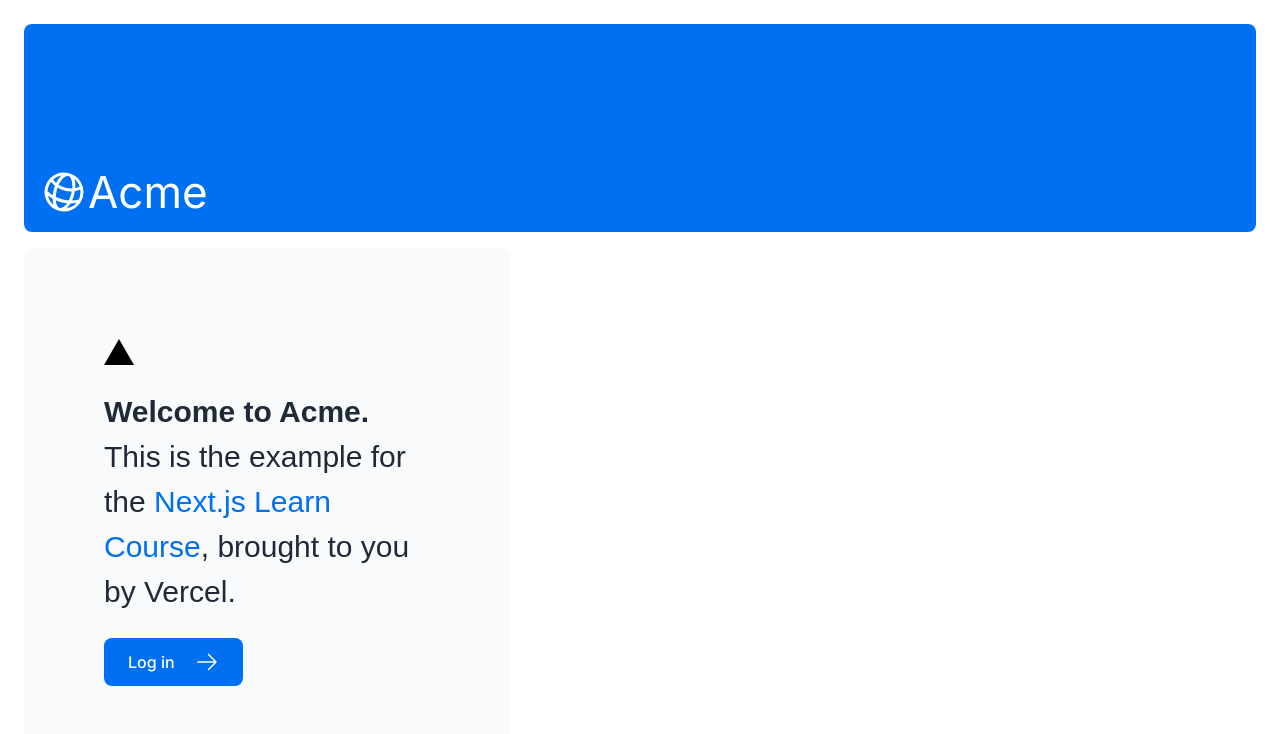
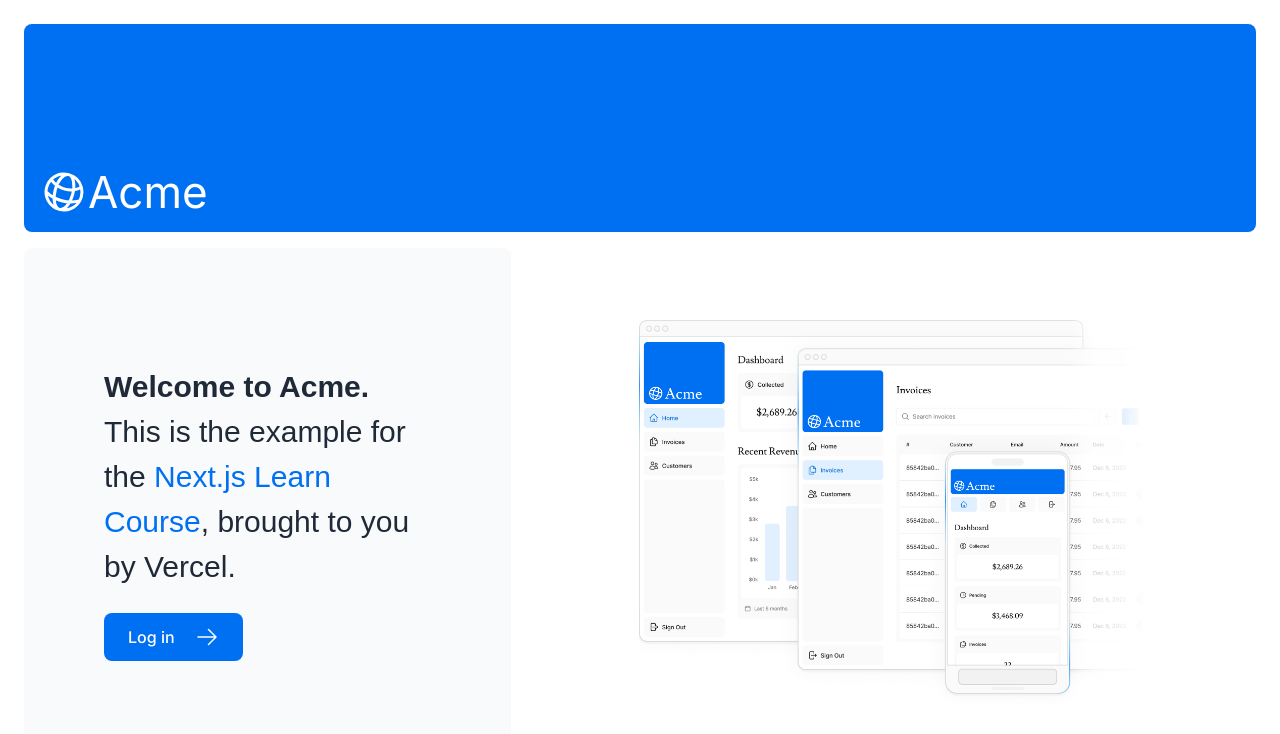
Before and after one commit to shaizCodes/nextjs-dashboard, a Next.js app: page / in a window 1280 px wide. Shown: the top 734 px of the page. Built offline with nearby package versions, Linux system fonts and the light colour scheme; a web font is replaced by a local one.

Commit message:
- add an optimized image to main page
- import Image from next/image, and use it to add an optimized image to the page

- removed the triangular shape from the page to match the actual tutorial dashboard

```diff
--- a/app/page.tsx
+++ b/app/page.tsx
@@ -2,6 +2,7 @@ import AcmeLogo from '@/app/ui/acme-logo';
 import { ArrowRightIcon } from '@heroicons/react/24/outline';
 import Link from 'next/link';
 import { lusitana } from '@/app/ui/fonts';
+import Image from 'next/image';
 
 export default function Page() {
   return (
@@ -11,7 +12,6 @@ export default function Page() {
       </div>
       <div className="mt-4 flex grow flex-col gap-4 md:flex-row">
         <div className="flex flex-col justify-center gap-6 rounded-lg bg-gray-50 px-6 py-10 md:w-2/5 md:px-20">
-          <div className="relative w-0 h-0 border-l-[15px] border-r-[15px] border-b-[26px] border-l-transparent border-r-transparent border-b-black"></div>
           <p className={`${lusitana.className} text-xl text-gray-800 md:text-3xl md:leading-normal`}>
             <strong>Welcome to Acme.</strong> This is the example for the{' '}
             <a href="https://nextjs.org/learn/" className="text-blue-500">
@@ -28,6 +28,13 @@ export default function Page() {
         </div>
         <div className="flex items-center justify-center p-6 md:w-3/5 md:px-28 md:py-12">
           {/* Add Hero Images Here */}
+          <Image
+            src="/hero-desktop.png"
+            width={1000}
+            height={760}
+            className="hidden md:block"
+            alt="Screenshot of the dashboard project showing desktop version"
+          />
         </div>
       </div>
     </main>
```
